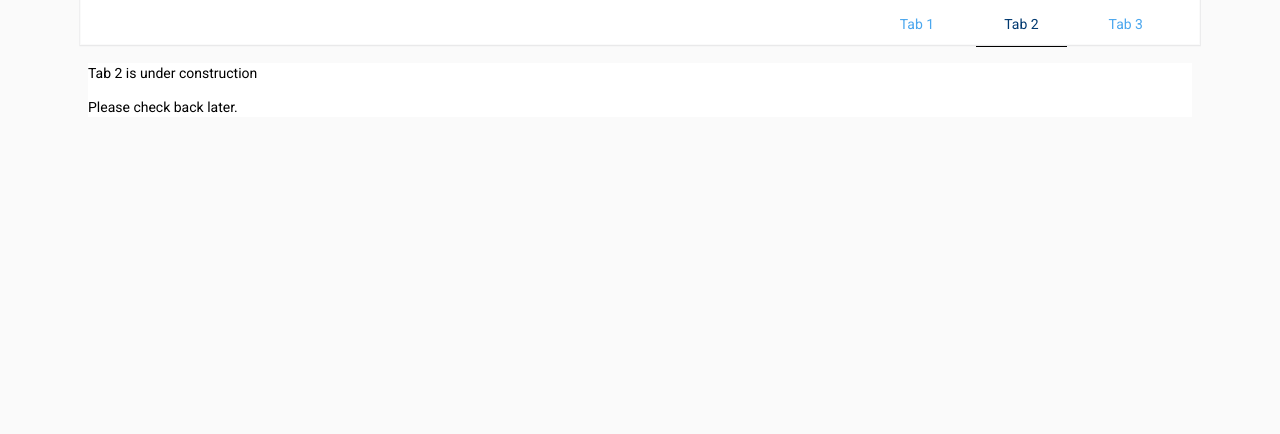
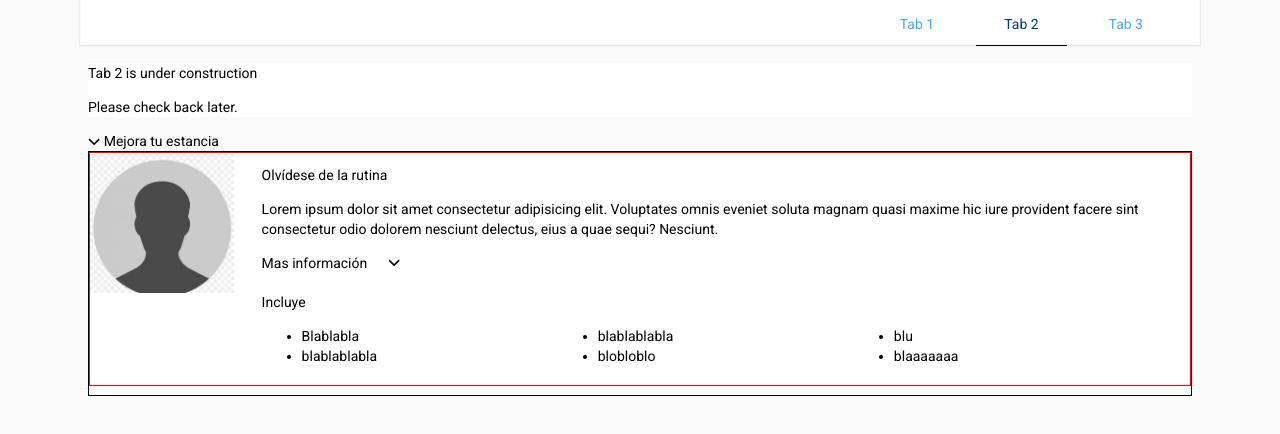
Before and after one commit to Juan-I-nauJ/mieres-camin, a Vue app: page /tab2 in a window 1280 px wide. Shown: the top 434 px of the page. Built offline with nearby package versions, Linux system fonts and the light colour scheme.

Commit message:
SCSS color variables grouped in a single map, minor style changes everywhere, progressed working on the HotelCard component and Tab2 container.

```diff
--- a/src/App.vue
+++ b/src/App.vue
@@ -10,6 +10,8 @@ import TheHeader from './components/TheHeader.vue';
 </template>
 
 <style lang="scss">
+@use "sass:map";
+
 *{
   font: $main-font;
   box-sizing: border-box;
@@ -20,7 +22,7 @@ html{
   margin: 0 auto;
 }
 body{
-  background-color: $background;
+  background-color: map.get($colors, "background");
 }
 
 .page-view{
--- a/src/components/HotelCard.vue
+++ b/src/components/HotelCard.vue
@@ -1,31 +1,44 @@
 <template>
     <article class="card-container">
-        <h1 class="card-title" @click="toggleBody">Mejora tu estancia</h1>
-        <div class="card-body" :class="[{hideObject:bodyShown}]">
+        <div class="card-body">
             <div class="card-body__image-control">
-            <img src="../assets/placeholder.jpeg" alt="lorem" />
             </div>
             <div class="card-body__text">
-                <h2>Olvídese de la rutina</h2>
-                <p>Lorem ipsum dolor sit amet, consectetur adipisicing elit. Tempora mollitia repellat amet rerum quia ab consequuntur sapiente eius vel et fugit cupiditate saepe aliquam libero nesciunt, placeat, minima aspernatur voluptatibus?</p>
-                <span>Mas información</span>
+                <h2 class="card-body__title"><slot name="card-title"></slot></h2>
+                <p><slot name="card-info"></slot></p>
+
+                <span>Mas información<span class="header-toggle-arrow" @click="cardToggleBody">
+                    <font-awesome-icon :icon="['fas', 'chevron-down']" size="sm" :class="[{rotateArrow:cardBodyShown}]"/>
+                </span></span>
+                <div class="card-body__extra-info" :class="[{hideObject:cardBodyShown}]">
+                <p class="extra-info__header">Incluye</p>
+                <ul class="extra-info__info-list">
+                    <li>Blablabla</li>
+                    <li>blablablabla</li>
+                    <li>blablablabla</li>
+                    <li>blobloblo</li>
+                    <li>blu</li>
+                    <li>blaaaaaaa</li>
+                </ul>
             </div>
+            </div>
+
         </div>
     </article>
 </template>
 
 <script setup lang="ts">
 import {ref} from 'vue';
-const bodyShown = ref(false);
+const cardBodyShown = ref(false);
 
-const toggleBody = ():void => {bodyShown.value = !bodyShown.value};
+const cardToggleBody = ():void => {cardBodyShown.value = !cardBodyShown.value};
 </script>
 
 <style scoped lang="scss">
 
 .card-container{
     border: 1px solid black;
-
+    height: fit-content;
 }
 
 .card-title{
@@ -34,10 +47,54 @@ const toggleBody = ():void => {bodyShown.value = !bodyShown.value};
 
 .card-body{
     border: 1px solid red;
+    display: flex;
+    flex-direction: row;
+
+
+    .card-body__title{
+        margin-bottom: 0rem;
+    }
+.card-body__image-control{
+    width: 15rem;
+    height: 10rem;
+    background-image: url(../assets/placeholder.jpeg);
+    background-size: cover;
+    background-repeat: no-repeat;
+    margin-right: 1rem;
+
 }
 
+.card-body__text{
+    display: flex;
+    flex-direction: column;
+    overflow: hidden;
+    padding: 0 1rem;
 
+}
+
+}
+.card-body__extra-info{
+    transition: height 0.3s;
+    height: 8em;
+
+}
+
+.extra-info__header{
+    margin-top: 1.4rem;
+}
+
+.extra-info__info-list{
+columns: 3;
+}
 .hideObject{
     height: 0;
 }
+
+.header-toggle-arrow{
+    margin-left: 1.5rem;
+}
+.rotateArrow{
+    transform:rotate(180deg);
+    transition: transform 0.3s;
+}
 </style>
--- a/src/components/OptionCard.vue
+++ b/src/components/OptionCard.vue
@@ -34,26 +34,25 @@ const handleSelectedProp = computed(():boolean=> store.getBoxClicked === props.b
 
 const handleRadioClick = ():void=>{store.setBoxClicked(props.boxId || 0)};
 
-
-
-
 </script>
 
 <style scoped lang="scss">
+@use "sass:map";
 .card {
     min-height: 80vh;
-    border: 1px solid black;
+    border: 1px solid map.get($colors, "light-blue");
     display: flex;
     flex-direction: column;
-    background-color: #FFFFFF;
+    background-color: map.get($colors, "white");
 }
 
 .card-header {
     text-align: center;
     font: $option-card-title-font;
-    color: $mid-blue;
+    color: lighten(map.get($colors, "mid-blue"), 10%);
     padding-top: 1rem;
     font-weight: bold;
+
 }
 
 hr {
@@ -86,8 +85,8 @@ hr {
     margin: 0.5rem 0.5rem 1rem 0.8rem;
     align-items: center;
     justify-content: center;
-    border: 1px solid $background;
-    background-color: $background;
+    border: 1px solid map.get($colors, "background");
+    background-color: map.get($colors, "background");
 
 
     .radio-label__radio {
@@ -97,6 +96,6 @@ hr {
     }
 }
 .selected{
-    border: 1px solid $light-blue;
+    border: 1px solid lighten(map.get($colors, "mid-blue"), 10%);
 }
 </style>
--- a/src/components/Tab1Title.vue
+++ b/src/components/Tab1Title.vue
@@ -18,9 +18,10 @@ const tryArray = ()=>console.log(starArray.value);
 </script>
 
 <style scoped lang="scss">
+@use "sass:map";
 .title--span{
     font: $title-font;
-        color: $mid-blue;
+        color: map.get($colors, "mid-blue");
         font-style: normal;
         font-weight:lighter;
         text-align: center;
@@ -29,13 +30,13 @@ const tryArray = ()=>console.log(starArray.value);
 .title{
     text-align: center;
     font: $title-font;
-    color: $dark-blue;
+    color: map.get($colors, "dark-blue");
     display: inline-block;
 
 
 }
 .title--rating {
-        color: $orange;
+        color: map.get($colors, "orange");
         text-wrap: nowrap;
 
 
--- a/src/components/TheHeader.vue
+++ b/src/components/TheHeader.vue
@@ -15,17 +15,18 @@
 </script>
 
 <style scoped lang="scss">
+@use "sass:map";
 .header {
     position: absolute;
     top: 0;
     left: 0;
     right: 0;
     max-width: 80rem;
-    border: 1px solid $background;
+    border: 1px solid map.get($colors, "background");
     border-top: none;
     font: $tab-title-font;
-    color: $light-blue;
-    background-color: #ffffff;
+    color: map.get($colors, "light-blue");
+    background-color: map.get($colors, "white");
     height: 3.18rem;
     box-shadow: 0.1px 0.6px 0.6px 0.7px rgba(78, 81, 86, 0.1);
 
@@ -45,14 +46,14 @@
             .nav__li {
                 .nav__li--a {
                     text-decoration: none;
-                    padding: 0 0 1rem 0;
-                    color: $light-blue;
+                    padding: 0 0 0.9rem 0;
+                    color: map.get($colors, "light-blue");
 
                 }
 
                 .router-link-exact-active {
-                    border-bottom: 1px solid $black;
-                    color: $mid-blue;
+                    border-bottom: 1px solid map.get($colors, "black");
+                    color: map.get($colors, "mid-blue");
                 }
             }
 
@@ -78,7 +79,7 @@
                     margin-left: 2rem;
 
                     .nav__li--a {
-                        padding: 0 2rem 1rem 2rem;
+                        padding: 0 2rem 0.9rem 2rem;
 
                     }
                 }
--- a/src/containers/NotFound.vue
+++ b/src/containers/NotFound.vue
@@ -13,7 +13,7 @@
 
 <style scoped lang="scss">
 .not-found{
-    background-color: #ffffff;
+    background-color: map.get($colors, "white");
 }
 .not-found__header__title{
     font-family: $title-font;
--- a/src/containers/Tab1.vue
+++ b/src/containers/Tab1.vue
@@ -80,61 +80,4 @@ const handleClick = (elementId: number): void => {
 
 }
 
-@media (min-width: 33rem) {
-    .tab1-container {
-        .card-list-container {
-          //  grid-template-columns: repeat(4, 1fr);
-
-            .card-list-container__card-container {
-             //   grid-column: span 2;
-            }
-
-            .card-list-container__card-container:last-child {
-               // grid-column: 2/4
-            }
-
-        }
-    }
-}
-
-@media (min-width: 40rem) {
-    .tab1-container {
-        .card-list-container {
-            //grid-template-columns: repeat(8, 1fr);
-
-            .card-list-container__card-container {
-                //grid-column: span 2;
-            }
-
-            .card-list-container__card-container:last-child {
-                //grid-column: 3/7
-            }
-
-        }
-    }
-
-}
-
-
-@media (min-width: 72rem) {
-
-    .tab1-container {
-        .card-list-container {
-            //grid-template-columns: repeat(10, 1fr);
-
-            .card-list-container__card-container {
-                //grid-column: span 2;
-            }
-
-            .card-list-container__card-container:last-child {
-                //grid-column: span 2;
-            }
-
-        }
-    }
-}
-
-.selected {
-    border: 1px solid $light-blue;
-}
 </style>
--- a/src/containers/Tab2.vue
+++ b/src/containers/Tab2.vue
@@ -3,19 +3,63 @@
         <h1>Tab 2 is under construction</h1>
         <p>Please check back later.</p>
     </div>
-   <!-- <div>
-        <HotelCard />
-    </div> -->
+    <section>
+        <article>
+            <header>
+                <span @click="toggleBody" class="header-toggle-arrow" >
+                    <font-awesome-icon :icon="['fas', 'chevron-down']" class="header-toggle-arrow__icon" size="sm" :class="[{rotateArrow:bodyShown}]"/>
+                </span>
+                Mejora tu estancia
+            </header>
+            <div class="card-container" :class="[{hideObject:bodyShown}]">
+            <HotelCard>
+                <template #card-title>
+                    Olvídese de la rutina
+                </template>
+                <template #card-info>
+                    Lorem ipsum dolor sit amet consectetur adipisicing elit. Voluptates omnis eveniet soluta magnam quasi maxime hic iure provident facere sint consectetur odio dolorem nesciunt delectus, eius a quae sequi? Nesciunt.
+                </template>
+                </HotelCard>
+                </div>
+        </article>
+    </section>
 </template>
 
 <script setup lang="ts">
-//import HotelCard from '../components/HotelCard.vue';
+import HotelCard from '../components/HotelCard.vue';
 
-//...
+import {ref} from 'vue';
+const bodyShown = ref(false);
+
+const toggleBody = ():void => {bodyShown.value = !bodyShown.value};
 </script>
 
 <style scoped lang="scss">
+@use "sass:map";
 div{
-    background-color: #ffffff;
+    background-color: map.get($colors, "white");
 }
+
+.card-container{
+    overflow:hidden;
+    height: 17.5rem;
+    transition: height 0.3s;
+}
+
+.hideObject{
+    height: 0;
+}
+
+
+
+.header-toggle-arrow__icon{
+    transition: transform 0.3s;
+
+}
+
+.rotateArrow{
+    transform: rotate(180deg);
+}
+
+
 </style>
--- a/src/containers/Tab3.vue
+++ b/src/containers/Tab3.vue
@@ -15,9 +15,10 @@ import BeerList from './../components/BeerList.vue';
 </script>
 
 <style scoped lang="scss">
+@use "sass:map";
 .tab-header {
     .tab-header__title {
-        color: $light-blue;
+        color: map.get($colors, "light-blue");
         font: $blue-title-font;
         text-align: center;
         padding: 2rem 0 4rem 0;
@@ -25,9 +26,9 @@ import BeerList from './../components/BeerList.vue';
 }
 
 .beer-list-container {
-    background-color: #ffffff;
-    color: $light-blue;
-    border: 1px solid $border-grey;
+    background-color: map.get($colors, "white");
+    color: map.get($colors, "light-blue");
+    border: 1px solid map.get($colors, "border-grey");
     padding-left: 1.5rem;
     width: 100%;
 
--- a/src/main.ts
+++ b/src/main.ts
@@ -5,9 +5,10 @@ import { library } from '@fortawesome/fontawesome-svg-core';
 import { FontAwesomeIcon } from '@fortawesome/vue-fontawesome';
 import {createPinia} from 'pinia';
 import { faStar } from '@fortawesome/free-solid-svg-icons'
+import { faChevronDown } from '@fortawesome/free-solid-svg-icons';
 
 library.add(faStar);
-
+library.add(faChevronDown);
 
 const pinia = createPinia();
 
```
Also changed, not shown: src/components/BeerList.vue (+13 -11 lines), src/scss/_variables.scss (+9 -10 lines).
